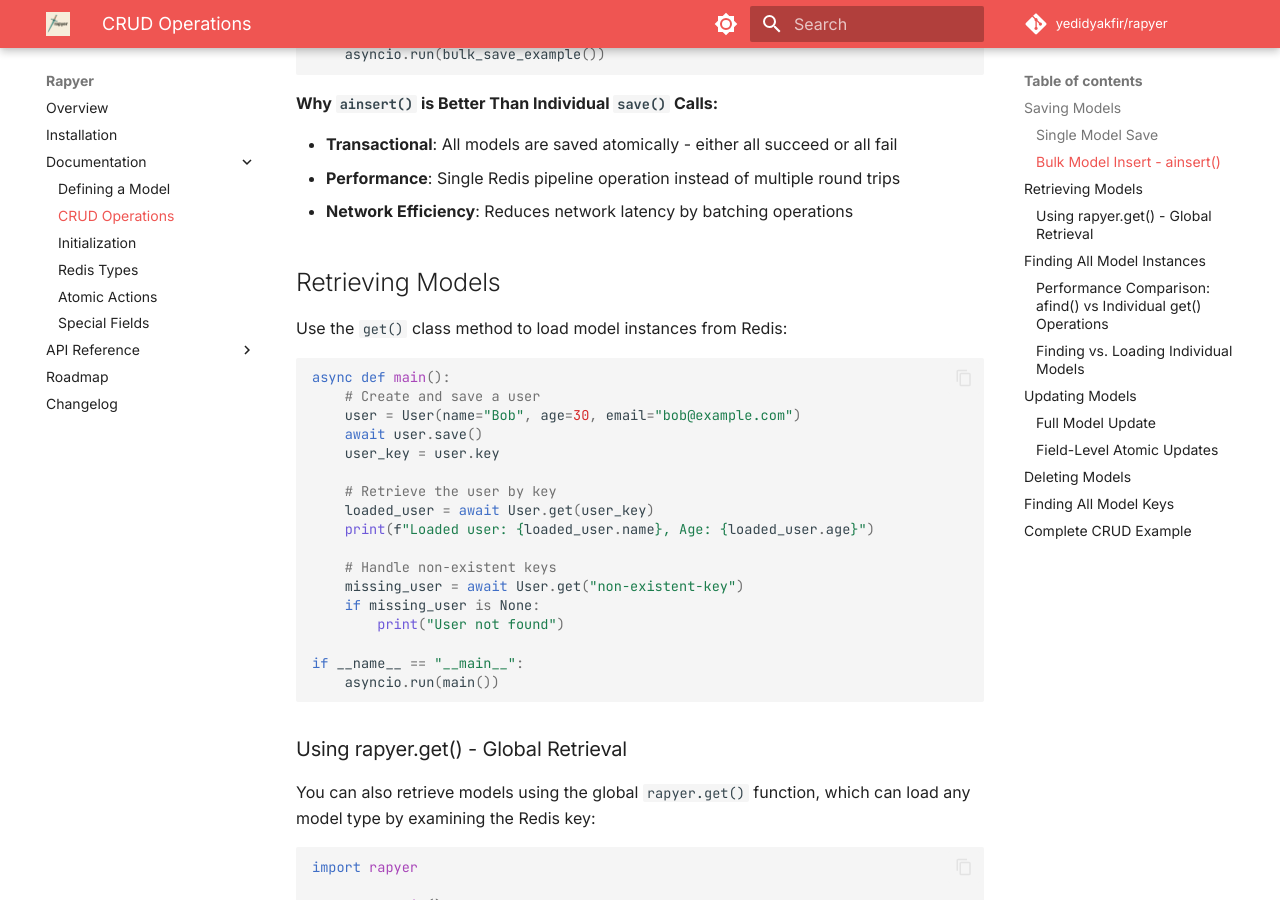
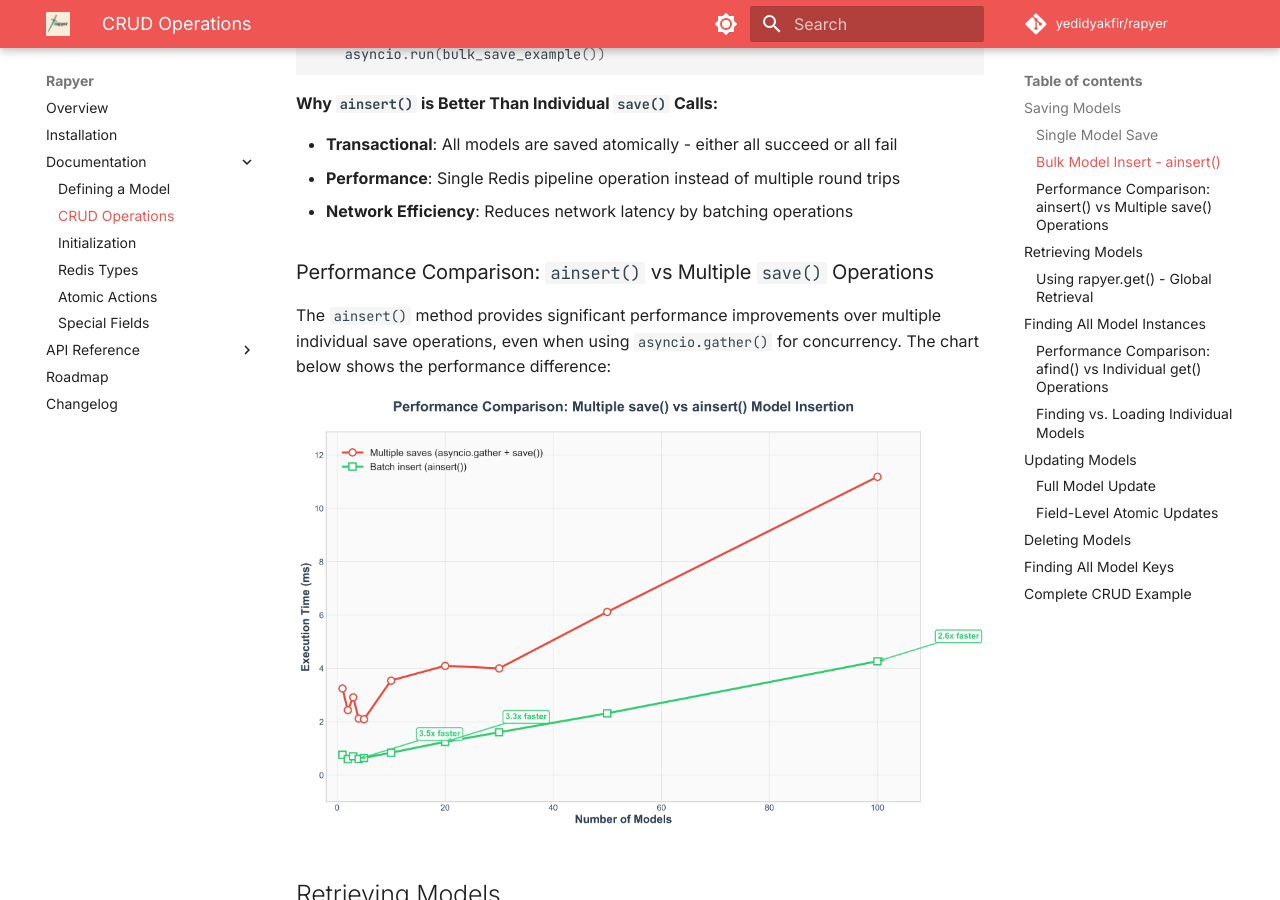
Before and after one commit to yedidyakfir/rapyer, an MkDocs documentation site: the page built from docs/documentation/crud-operations.md, in a window 1280 px wide and 900 px high, scrolled down 1464 px. Built offline with MkDocs 1.6.1 and Material for MkDocs 9.7.7, drawn with Linux system fonts in a browser that asks for light colours; comment, search, counter and statistics services are not loaded.

Commit message:
[add-buld-insert] - compare ainsert methods

```diff
--- a/docs/documentation/crud-operations.md
+++ b/docs/documentation/crud-operations.md
@@ -70,6 +70,11 @@ if __name__ == "__main__":
 - **Performance**: Single Redis pipeline operation instead of multiple round trips
 - **Network Efficiency**: Reduces network latency by batching operations
 
+### Performance Comparison: `ainsert()` vs Multiple `save()` Operations
+
+The `ainsert()` method provides significant performance improvements over multiple individual save operations, even when using `asyncio.gather()` for concurrency. The chart below shows the performance difference:
+
+![Performance Comparison: ainsert() vs Multiple save() Model Insertion](../images/ainsert_performance.png)
 
 ## Retrieving Models
 
```
Also changed, not shown: docs/images/ainsert_performance.png (added).
